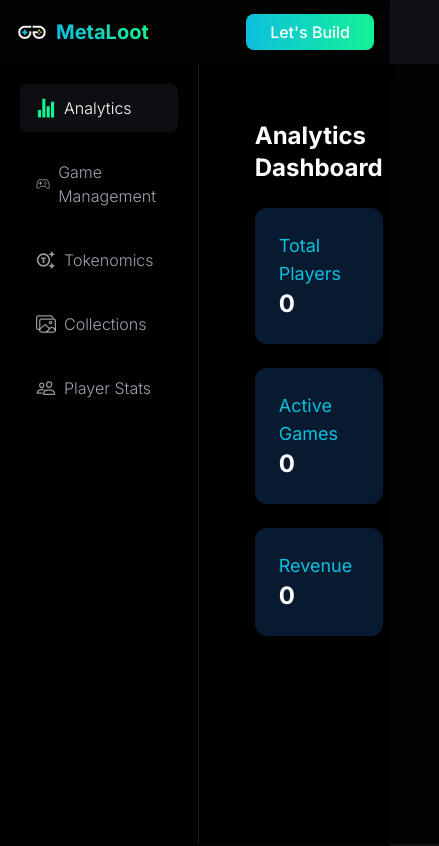
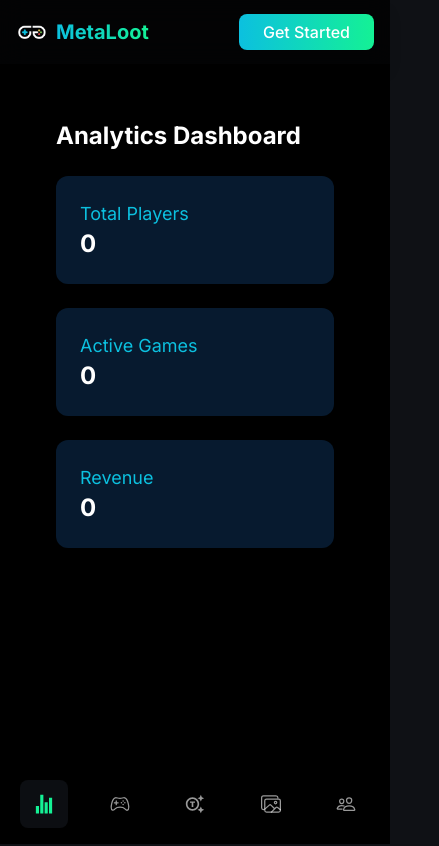
Before and after one commit to vanha777/metaloot.dev, a Next.js app: page /dashboard in a window 390 px wide. Shown: the top 846 px of the page, 439 px wide, since content can reach past the window. Built offline with nearby package versions, Linux system fonts and the light colour scheme.

Commit message:
change dashboard header and mobile view sidebar to bottom bar

```diff
--- /dev/null
+++ b/app/dashboard/components/DashboardHeader.tsx
@@ -0,0 +1,45 @@
+'use client'
+
+import Link from 'next/link'
+import { motion } from 'framer-motion'
+import Image from 'next/image'
+
+export default function DashboardHeader() {
+    return (
+        <motion.nav
+            initial={{ y: -100 }}
+            animate={{ y: 0 }}
+            className="sticky top-0 w-full z-50 bg-black/80 backdrop-blur-md shadow-lg"
+        >
+            <div className="max-w-full mx-auto px-4 sm:px-6 lg:px-8">
+                <div className="flex justify-between items-center h-16">
+                    {/* Logo */}
+                    <Link href="/" className="flex items-center gap-2">
+                        <Image
+                            src="/transLogo.png"
+                            alt="MetaLoot Logo"
+                            width={32}
+                            height={32}
+                        />
+                        <span className="text-xl font-bold bg-gradient-to-r from-[#0CC0DF] to-[#14F195] bg-clip-text text-transparent">
+                            MetaLoot
+                        </span>
+                    </Link>
+
+
+                    {/* CTA Button */}
+                    <div>
+                        <Link
+                            href="https://documenter.getpostman.com/view/29604463/2sAYQXnsMR"
+                            target="_blank"
+                            rel="noopener noreferrer"
+                            className="bg-gradient-to-r from-[#0CC0DF] to-[#14F195] text-white px-6 py-2 rounded-lg font-medium hover:opacity-90 transition-opacity"
+                        >
+                            Get Started
+                        </Link>
+                    </div>
+                </div>
+            </div>
+        </motion.nav>
+    )
+}
--- a/app/dashboard/page.tsx
+++ b/app/dashboard/page.tsx
@@ -1,7 +1,7 @@
 "use client";
 
 import Footer from "@/components/Footer";
-import NavBar from "@/components/NavBar";
+import DashboardHeader from "./components/DashboardHeader";
 import { motion } from "framer-motion";
 import { useState } from "react";
 import AnalyticsSection from "./components/AnalyticsSection";
@@ -101,11 +101,11 @@ export default function Dashboard() {
   return (
     <>
       <div>
-        <NavBar />
+        <DashboardHeader />
 
         <div className="flex min-h-[calc(100vh-4rem)] bg-black/80">
           {/* Sidebar */}
-          <div className="w-64 bg-black/80 text-white/60 p-5 space-y-4 border-r border-white/10">
+          <div className="hidden md:block lg:w-64 bg-black/80 text-white/60 p-5 space-y-4 border-r border-white/10">
             {menuItems.map((item) => {
               const isSelected = activeMenu === item.id;
               const IconComponent = isSelected ? item.selectedIcon : item.icon;
@@ -119,7 +119,8 @@ export default function Dashboard() {
                   }`}
                 >
                   <IconComponent className={`text-xl ${isSelected ? 'text-green' : 'text-white/60'}`} />
-                  <span className="text-base font-light text-left">{item.label}</span>
+
+                  <span className="hidden lg:block text-base font-light text-left">{item.label}</span>
                 </button>
               );
             })}
@@ -142,8 +143,27 @@ export default function Dashboard() {
           </div>
         </div>
 
+        <div className="md:hidden absolute bottom-0 left-0 w-full flex flex-row justify-between bg-black/80 text-white/60 py-4 px-5">
+            {menuItems.map((item) => {
+              const isSelected = activeMenu === item.id;
+              const IconComponent = isSelected ? item.selectedIcon : item.icon;
 
-          <Footer />
+              return (
+                <button
+                  key={item.id}
+                  onClick={() => setActiveMenu(item.id)}
+                  className={`flex justify-center items-center gap-2 px-3 py-3 rounded-lg transition-colors h-12 w-12 ${
+                    isSelected ? 'bg-grey text-white' : 'text-gray-400 hover:text-white'
+                  }`}
+                >
+                  <IconComponent className={`text-xl ${isSelected ? 'text-green' : 'text-white/60'}`} />
+                </button>
+              );
+            })}
+          </div>
+
+
+          {/* <Footer /> */}
       </div>
     </>
   );
--- a/app/test-404/page.tsx
+++ /dev/null
@@ -1,5 +0,0 @@
-import { notFound } from 'next/navigation'
-
-export default function TestNotFound() {
-  notFound()
-}
```
